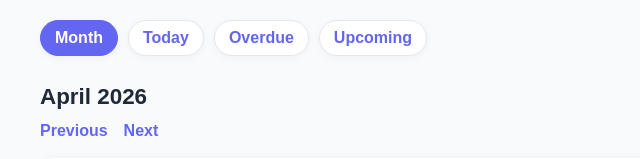
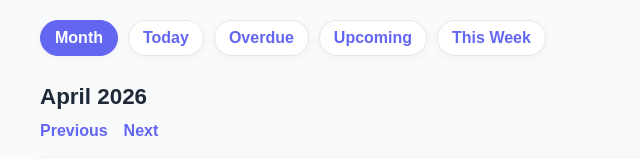
Before and after one commit to RobinK86/todo_planner, a Django app: page / in a window 1280 px wide. Shown: the part 74-233 px from the top of the page, without its empty margins (0-640 px from the left). Run offline with Django 5.2, Linux system fonts and the light colour scheme; a user stored in the database is signed in; data comes from the database, SQL or seed files in the repository.

Commit message:
Added weekly filter button

```diff
--- a/tasks/views.py
+++ b/tasks/views.py
@@ -28,6 +28,11 @@ def home(request):
     elif view_mode == 'upcoming':
         tasks = tasks.filter(due_date__gt=today, completed=False)
         task_heading = "Upcoming Tasks"
+    elif view_mode == 'week':
+        week_start = today - timedelta(days=today.weekday())
+        week_end = week_start + timedelta(days=6)
+        tasks = tasks.filter(due_date__gte=week_start, due_date__lte=week_end)
+        task_heading = f"This Week ({week_start.strftime('%b %d')} – {week_end.strftime('%b %d')})"
     else:
         tasks = tasks.filter(due_date__year=year, due_date__month=month)
         task_heading = f"Tasks for {calendar.month_name[month]} {year}"
--- a/templates/tasks/home.html
+++ b/templates/tasks/home.html
@@ -24,6 +24,7 @@
             <a href="/?view=today&month={{ current_month_number }}&year={{ current_year }}" class="quick-filter {% if view_mode == 'today' %}active{% endif %}">Today</a>
             <a href="/?view=overdue&month={{ current_month_number }}&year={{ current_year }}" class="quick-filter {% if view_mode == 'overdue' %}active{% endif %}">Overdue</a>
             <a href="/?view=upcoming&month={{ current_month_number }}&year={{ current_year }}" class="quick-filter {% if view_mode == 'upcoming' %}active{% endif %}">Upcoming</a>
+            <a href="/?view=week&month={{ current_month_number }}&year={{ current_year }}" class="quick-filter {% if view_mode == 'week' %}active{% endif %}">This Week</a>
         </div>
 
         <h2>{{ current_month }} {{ current_year }}</h2>
```
